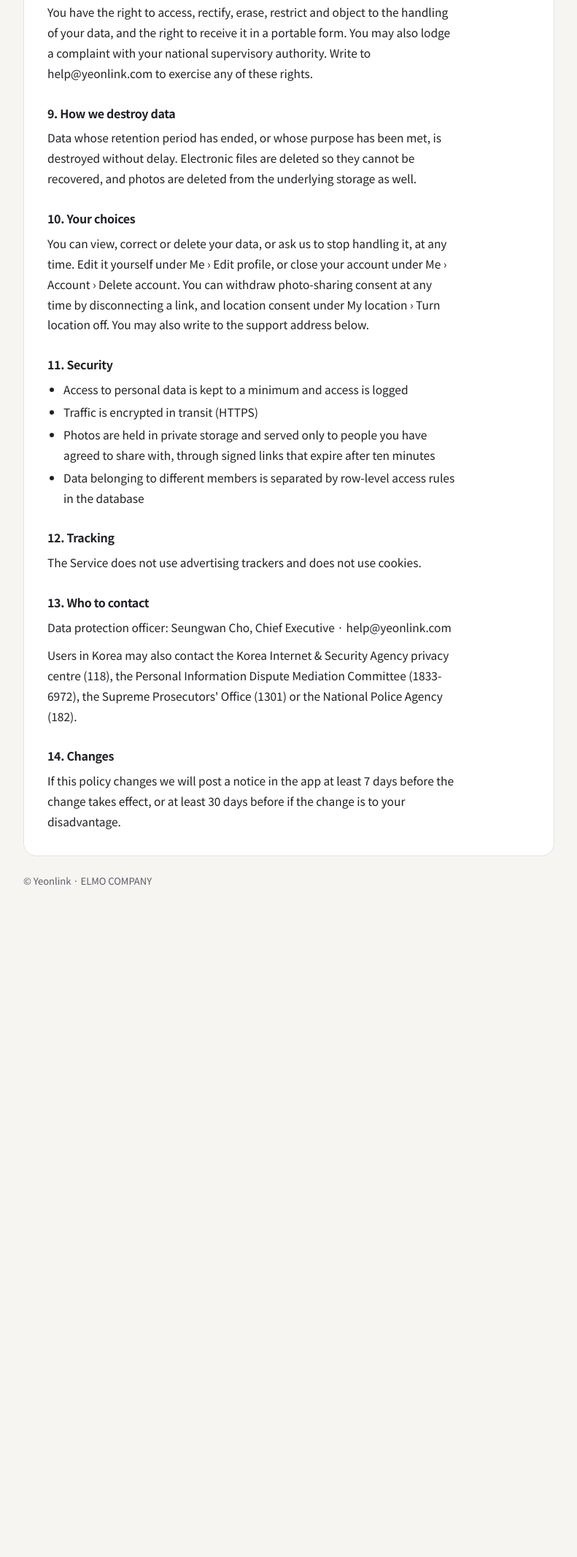
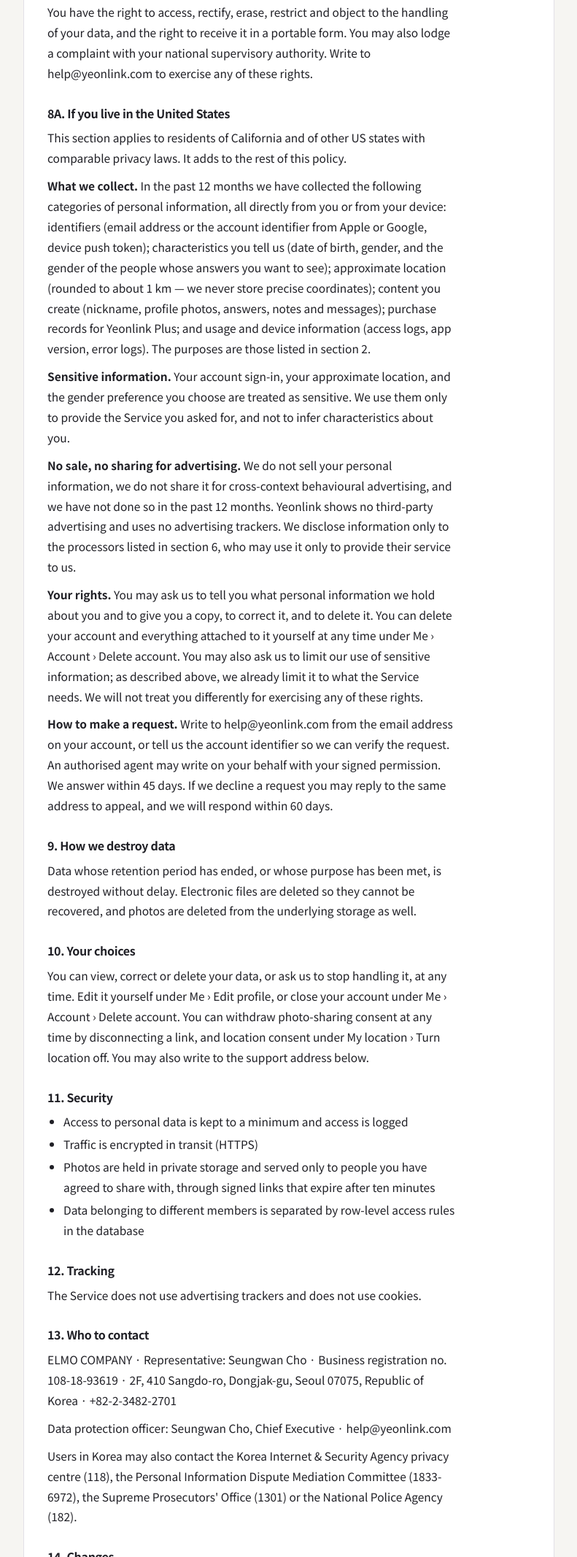
Before and after one commit to m48a2c999-svg/yeonlink-site, a plain HTML site: page en.html in a window 1280 px wide. Shown: the part 3416-5549 px from the top of the page at 73% size, without its empty margins (244-1035 px from the left). Before the commit the page ends 4706 px from the top, so only its background shows below. Drawn offline with Linux system fonts and the light colour scheme.

Commit message:
영문 약관: 미국 주 개인정보법 조항, 아동 안전(무관용) 조항, 사업자등록번호·대표자 표기 (검토용, 미게시)
Co-Authored-By: Claude Fable 5.2 <noreply@anthropic.com>
Claude-Session: https://claude.ai/code/session_01VBsbKHhBSwyHVo4KoSGxCu

```diff
--- a/en.html
+++ b/en.html
@@ -133,6 +133,14 @@ footer{margin-top:22px;color:var(--muted);font-size:13px}
   <p>The gender of the people whose answers you want to see may reveal your sexual orientation, which is a special category of data. We handle it only on the basis of your explicit consent, given when you create your profile, and you can withdraw it at any time by deleting your account.</p>
   <p>You have the right to access, rectify, erase, restrict and object to the handling of your data, and the right to receive it in a portable form. You may also lodge a complaint with your national supervisory authority. Write to help@yeonlink.com to exercise any of these rights.</p>
 
+  <h2>8A. If you live in the United States</h2>
+  <p>This section applies to residents of California and of other US states with comparable privacy laws. It adds to the rest of this policy.</p>
+  <p><b>What we collect.</b> In the past 12 months we have collected the following categories of personal information, all directly from you or from your device: identifiers (email address or the account identifier from Apple or Google, device push token); characteristics you tell us (date of birth, gender, and the gender of the people whose answers you want to see); approximate location (rounded to about 1 km — we never store precise coordinates); content you create (nickname, profile photos, answers, notes and messages); purchase records for Yeonlink Plus; and usage and device information (access logs, app version, error logs). The purposes are those listed in section 2.</p>
+  <p><b>Sensitive information.</b> Your account sign-in, your approximate location, and the gender preference you choose are treated as sensitive. We use them only to provide the Service you asked for, and not to infer characteristics about you.</p>
+  <p><b>No sale, no sharing for advertising.</b> We do not sell your personal information, we do not share it for cross-context behavioural advertising, and we have not done so in the past 12 months. Yeonlink shows no third-party advertising and uses no advertising trackers. We disclose information only to the processors listed in section 6, who may use it only to provide their service to us.</p>
+  <p><b>Your rights.</b> You may ask us to tell you what personal information we hold about you and to give you a copy, to correct it, and to delete it. You can delete your account and everything attached to it yourself at any time under Me › Account › Delete account. You may also ask us to limit our use of sensitive information; as described above, we already limit it to what the Service needs. We will not treat you differently for exercising any of these rights.</p>
+  <p><b>How to make a request.</b> Write to help@yeonlink.com from the email address on your account, or tell us the account identifier so we can verify the request. An authorised agent may write on your behalf with your signed permission. We answer within 45 days. If we decline a request you may reply to the same address to appeal, and we will respond within 60 days.</p>
+
   <h2>9. How we destroy data</h2>
   <p>Data whose retention period has ended, or whose purpose has been met, is destroyed without delay. Electronic files are deleted so they cannot be recovered, and photos are deleted from the underlying storage as well.</p>
 
@@ -151,6 +159,7 @@ footer{margin-top:22px;color:var(--muted);font-size:13px}
   <p>The Service does not use advertising trackers and does not use cookies.</p>
 
   <h2>13. Who to contact</h2>
+  <p>ELMO COMPANY · Representative: Seungwan Cho · Business registration no. 108-18-93619 · 2F, 410 Sangdo-ro, Dongjak-gu, Seoul 07075, Republic of Korea · +82-2-3482-2701</p>
   <p>Data protection officer: Seungwan Cho, Chief Executive · help@yeonlink.com</p>
   <p>Users in Korea may also contact the Korea Internet &amp; Security Agency privacy centre (118), the Personal Information Dispute Mediation Committee (1833-6972), the Supreme Prosecutors' Office (1301) or the National Police Agency (182).</p>
 
@@ -201,6 +210,14 @@ footer{margin-top:22px;color:var(--muted);font-size:13px}
     <li>Where we suspect a criminal offence we may report it to the authorities and provide material as the law requires.</li>
   </ol>
 
+  <h2>6A. Child safety</h2>
+  <ol>
+    <li>Yeonlink is for adults only. Anyone under 18 (under 19 in Korea) may not use it, and an account we find to belong to a minor is closed.</li>
+    <li>We have zero tolerance for child sexual abuse and exploitation. Content that sexualises a minor, attempts to contact a minor for sexual purposes, and any trade in such material are prohibited.</li>
+    <li>When we become aware of such content or behaviour we remove it and permanently ban the account without delay, and in any case within 24 hours of a report, and we report it to the competent law-enforcement authorities as the law requires.</li>
+    <li>To report a concern, use Report in the app (the menu at the top right of a profile or conversation) or write to help@yeonlink.com. You do not need an account to write to us.</li>
+  </ol>
+
   <h2>7. Deleting your account</h2>
   <p>You can leave at any time under Me › Account › Delete account. Your profile, photos, answers, links and conversations are deleted immediately. The records listed in the Privacy Policy are kept for the periods stated there.</p>
 
@@ -234,7 +251,7 @@ footer{margin-top:22px;color:var(--muted);font-size:13px}
   <p class="eff">Effective 28 November 2026 · English version of the Korean terms in force since 10 November 2026 (as amended, effective 25 November 2026) · Disclosures required by the Korean Act on the Protection and Use of Location Information.</p>
 
   <h2>1. About the operator</h2>
-  <p>ELMO COMPANY · 2F, 410 Sangdo-ro, Dongjak-gu, Seoul 07075, Republic of Korea · +82-2-3482-2701 · help@yeonlink.com · Location-based service registration no. 1985 (accepted 16 November 2026)</p>
+  <p>ELMO COMPANY · Representative: Seungwan Cho · Business registration no. 108-18-93619 · 2F, 410 Sangdo-ro, Dongjak-gu, Seoul 07075, Republic of Korea · +82-2-3482-2701 · help@yeonlink.com · Location-based service registration no. 1985 (accepted 16 November 2026)</p>
 
   <h2>2. What we do with location</h2>
   <p>With your permission we use your device's current location to provide:</p>
```
